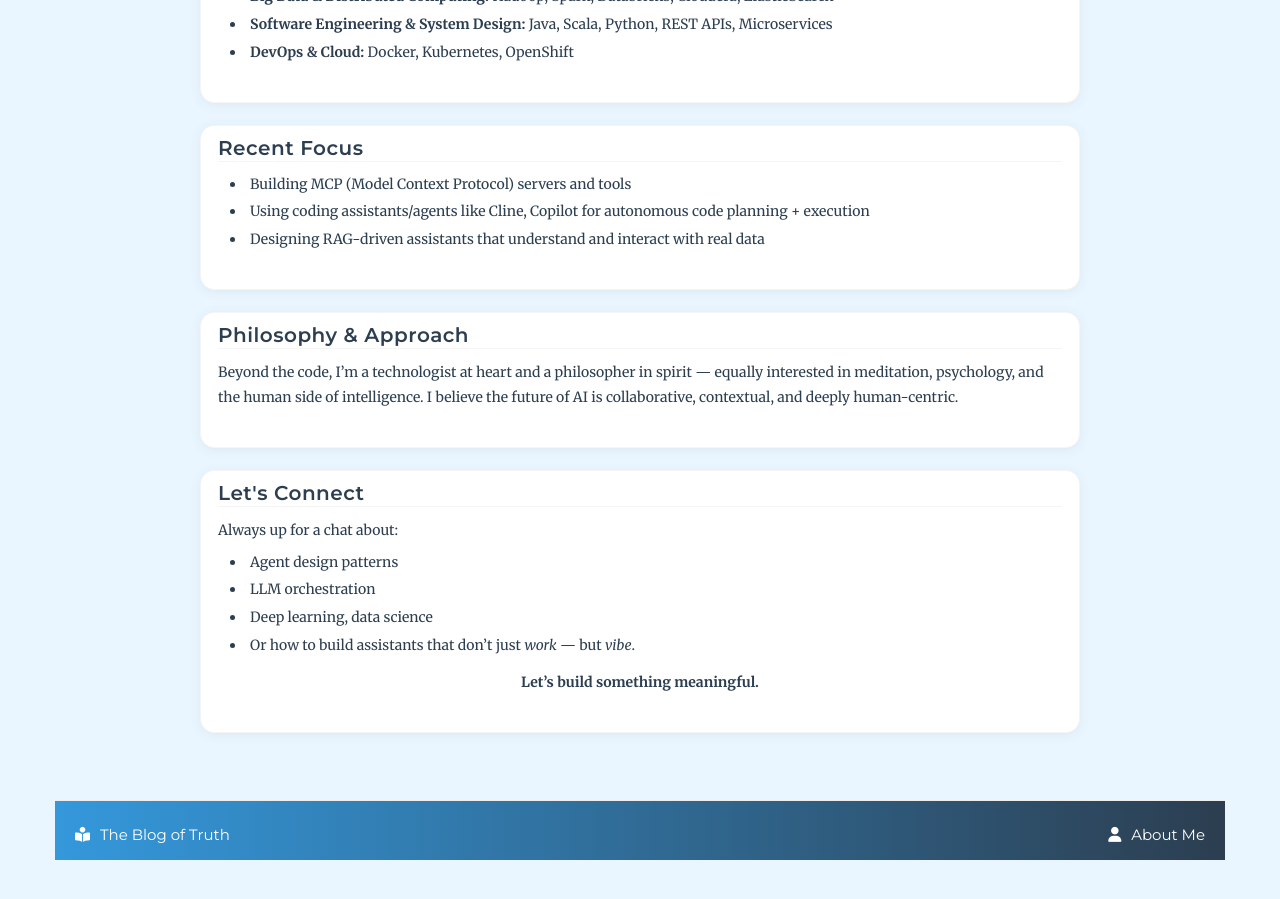
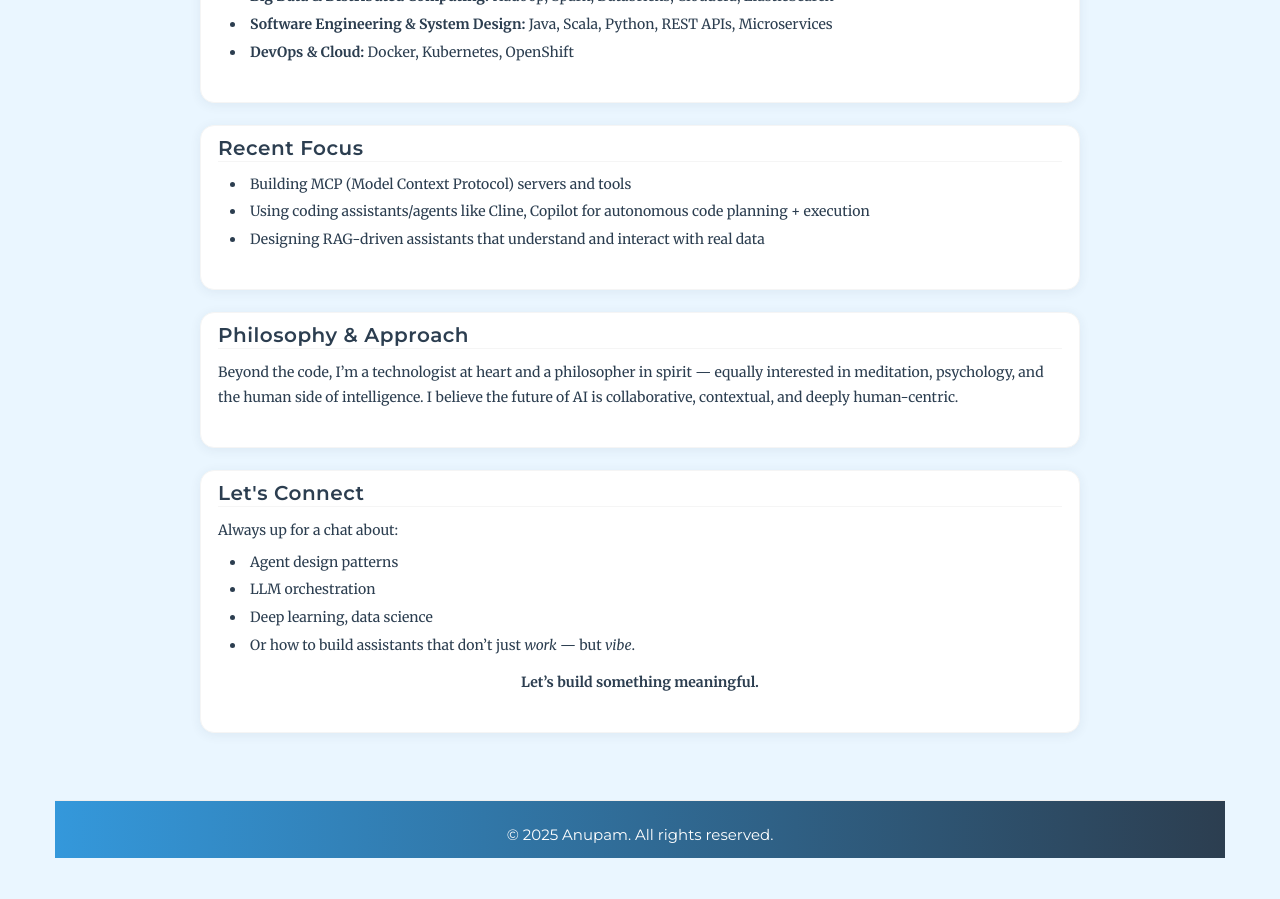
Before and after one commit to bk-anupam/bk-anupam.github.io, a Jekyll site: the page built from index.html, in a window 1280 px wide and 900 px high, scrolled down 824 px. Built offline with Jekyll 4.4.1, drawn with Linux system fonts in a browser that asks for light colours.

Commit message:
Changed footer

```diff
--- a/_includes/footer.html
+++ b/_includes/footer.html
@@ -1,16 +1,10 @@
 <div class="footer">
-	<div class="row">
-		<div class="col-sm-8">
-			<!-- Removed pull-left class -->
-			<p>
-				<small><a href="/blog/index.html" title="The blog of truth" class="footer-link"><i class="fas fa-book-reader"></i> The Blog of Truth</a></small>
-			</p>
-		</div>
-		<div class="col-sm-4">
-			<!-- Removed pull-right class -->
-			<p>
-				<small><a href="/pages/AboutMe.html" title="About Me" class="footer-link"><i class="fas fa-user"></i> About Me</a></small>
-			</p>
-		</div>
-	</div>
+  <div style="text-align:center;">
+    <p style="margin:0; font-size:15px;">
+      &copy; <span id="copyright-year"></span> Anupam. All rights reserved.
+    </p>
+  </div>
+  <script>
+    document.getElementById('copyright-year').textContent = new Date().getFullYear();
+  </script>
 </div>
```
